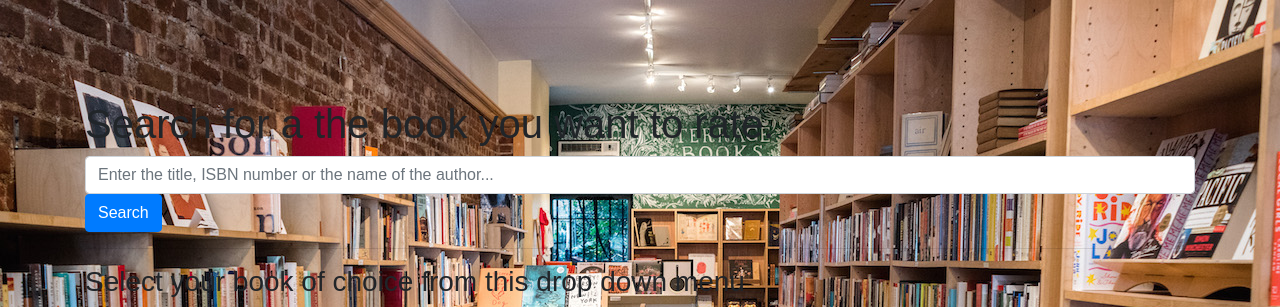
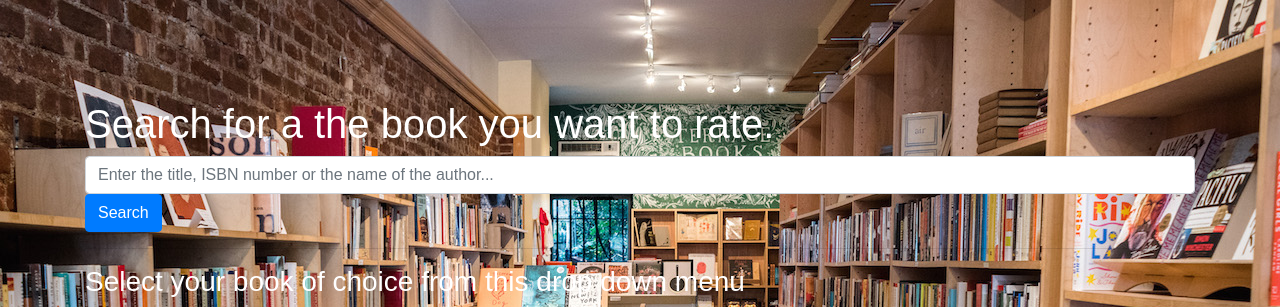
Before and after one commit to EphraimKariuki/book-review-system, a Flask app: page /search in a window 1280 px wide. Shown: the part 56-363 px from the top of the page. Run offline with Flask 2, Linux system fonts and the light colour scheme; data that the repository does not hold is empty; parts of the project's set-up code (start-up, migrations or seed data) failed here and were passed over; some libraries are stand-ins or nearby versions.

```diff
--- a/static/css/style.css
+++ b/static/css/style.css
@@ -4,6 +4,10 @@ nav, footer {
 
 body {
   background-image: url("../images/booksLibrary.jpeg"); }
+
+#h1-search, #h3-search {
+  color: white;
+  font-family: sans-serif, arial; }
 
 nav {
   margin-bottom: 100px; }
--- a/static/css/style.scss
+++ b/static/css/style.scss
@@ -9,7 +9,10 @@ body {
   background-image: url("../images/booksLibrary.jpeg");
 
 }
-
+%text {
+  color: white;
+  font-family: sans-serif, arial;
+}
 
 nav {
   @extend %theme;
@@ -58,3 +61,10 @@ footer {
 #footerLogo {
   margin: 200px;
 }
+
+#h1-search {
+  @extend %text;
+}
+#h3-search {
+  @extend %text;
+}
--- a/templates/search.html
+++ b/templates/search.html
@@ -8,7 +8,7 @@
 {%block body%}
 <!-- Search section -->
 <div class="search">
-  <h1>Search for a the book you want to rate.</h1>
+  <h1 id="h1-search">Search for a the book you want to rate.</h1>
   <form class="" action="" method="post">
       <input type="text" name="searchContent" class="form-control " value="" placeholder="Enter the title, ISBN number or the name of the author...">
       <button type="submit" name="button" class="btn btn-primary">Search</button>
@@ -19,7 +19,7 @@
 
 <!-- Results section. -->
 <div class="choices" id="choices">
-  <h3>Select your book of choice from this drop down menu</h3>
+  <h3 id="h3-search">Select your book of choice from this drop down menu</h3>
 
   <form class="" action="{{url_for('books')}}" method="post">
     <select class="form-control" name="book">
--- a/templates/signin.html
+++ b/templates/signin.html
@@ -7,10 +7,10 @@
 {% block body%}
 <div class="card "  style="width: 25rem;" id=signinCard >
   <div class="card-body" >
-    <form class="" action="{{url_for('search')}}">
+    <form class="" action="{{url_for('login')}}">
       <div class="form-group"  >
         <label for="email">Email address</label>
-        <input type="email" class="form-control" name="email" id="email" aria-describedby="emailHelp" placeholder="Enter email">
+        <input type="text" class="form-control" name="email" id="email" aria-describedby="emailHelp" placeholder="Enter email">
         <small id="emailHelp" class="form-text text-muted" name=>We'll never share your email with anyone else.</small>
       </div>
       <div class="form-group">
```
Also changed, not shown: templates/books.html (+7 -7 lines), 1 other file.
